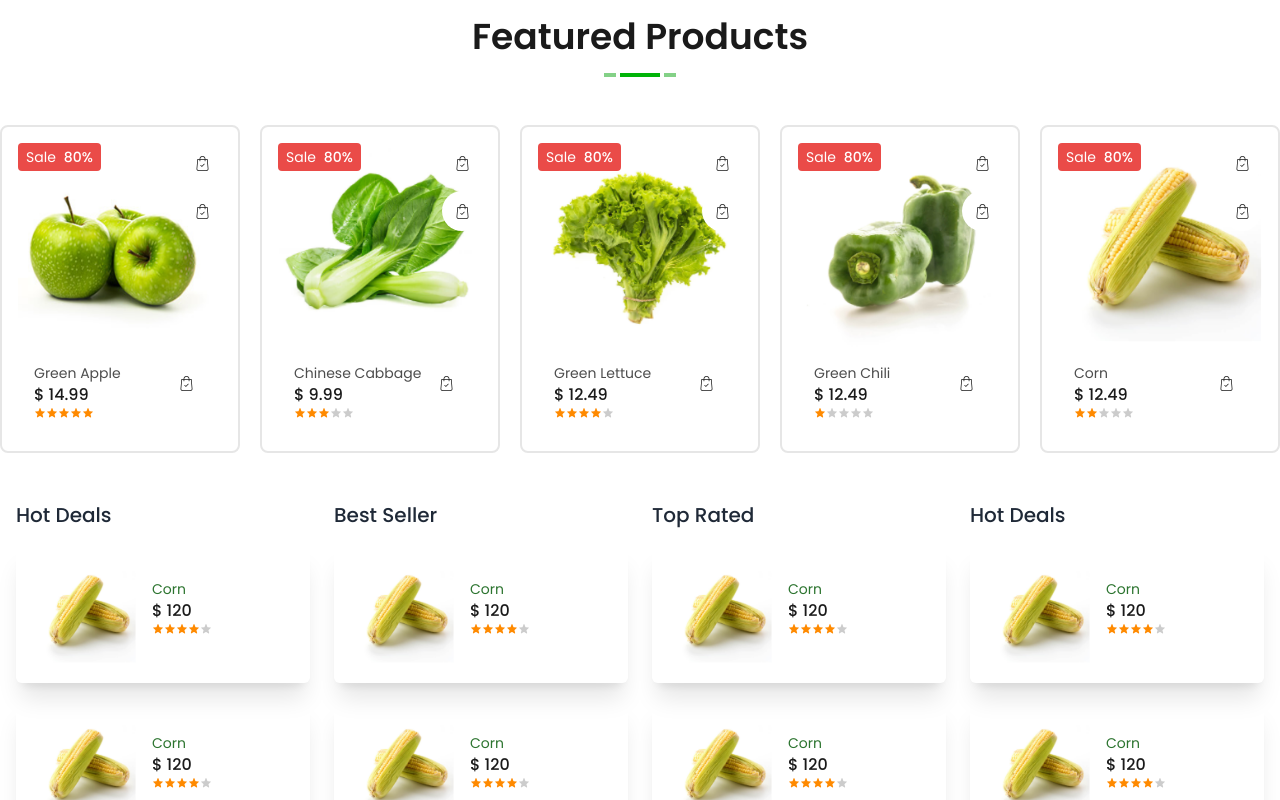
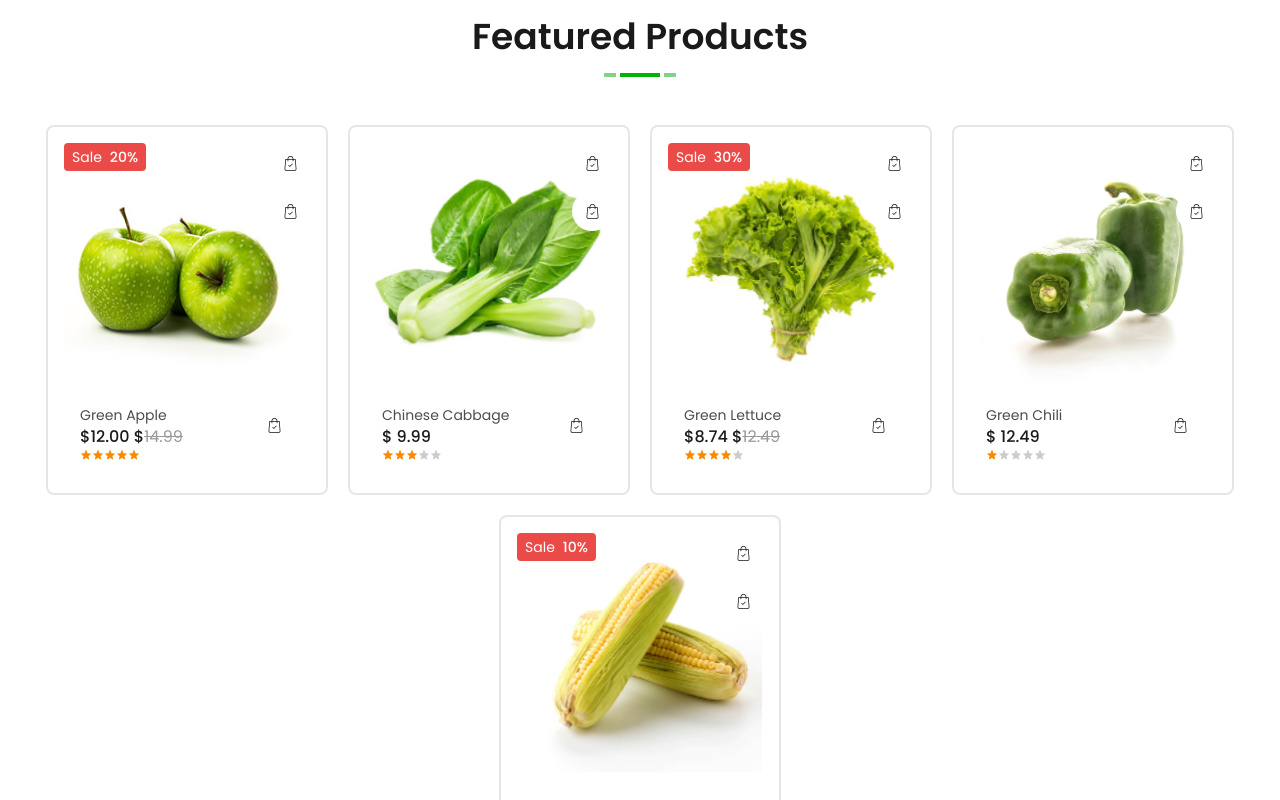
Before and after one commit to Shanto-prime/eco-bazar-nextjs, a Next.js app: page / in a window 1280 px wide. Shown: the part 1080-1880 px from the top of the page. Built offline with nearby package versions, Linux system fonts and the light colour scheme; some icons are missing.

Commit message:
products sale added

```diff
--- a/src/components/home/FeaturedProducts.jsx
+++ b/src/components/home/FeaturedProducts.jsx
@@ -9,7 +9,7 @@ export default function FeaturedProducts() {
         <div className="container mx-auto relative">
             <SectionHeader title="Featured Products" styleClass="text-gray-900" />
             <div className="my-12">
-                <div className="grid grid-cols-1 gap-5 md:grid-cols-2 lg:grid-cols-5 mx-auto container justify-items-center">
+                <div className="flex flex-row gap-5 justify-center items-center flex-wrap mx-auto container justify-items-center">
                     {featuredProduct.map((product) => (
                         <Product key={product.id} product={product}/>
                     ))}
--- a/src/components/partials/Product.jsx
+++ b/src/components/partials/Product.jsx
@@ -17,7 +17,12 @@ const Product = ({ product }) => {
                 <div className="p-4 flex justify-between">
                     <div className="">
                         <h3 className="text-sm text-gray-800">{product.name}</h3>
+                        {product.discount?
+                        ( <p className="font-medium text-gray-900">$<span>{product.discount.price_after_discount.toFixed(2)}</span>  $<span className="line-through font-normal text-gray-500">{product.price.toFixed(2)}</span></p>
+                        ):(
                         <p className="font-medium text-gray-900">$ <span>{product.price.toFixed(2)}</span></p>
+                        )}
+
                         <div className="flex flex-row">
                             {Array.from({ length: product.rating }).map((_, index) => (
                                 <Star key={index} />
@@ -39,10 +44,14 @@ const Product = ({ product }) => {
                         <ShoppingBag w={15} h={15} />
                     </button>
                 </div>
-                <div className="text-sm text-white flex flex-row py-1 px-2 rounded gap-2 absolute top-4 left-4 bg-red ">
-                    <p>Sale</p>
-                    <p className="font-medium">80%</p>
-                </div>
+                {product.discount?(
+
+                    <div className="text-sm text-white flex flex-row py-1 px-2 rounded gap-2 absolute top-4 left-4 bg-red ">
+                        <p>Sale</p>
+                        <p className="font-medium">{product.discount.percentage}%</p>
+                    </div>
+                ):(<></>)}
+
             </div>
         </>
     );
--- a/src/store/featuredProduct.json
+++ b/src/store/featuredProduct.json
@@ -4,7 +4,12 @@
       "image": "/apple.png",
       "name": "Green Apple",
       "price": 14.99,
-      "rating": 5
+      "rating": 5,
+      "discount": {
+        "percentage": 20,
+        "amount": 2.99,
+        "price_after_discount": 12.00
+      }
     },
     {
       "id": 2,
@@ -18,7 +23,12 @@
       "image": "/lettuce.png",
       "name": "Green Lettuce",
       "price": 12.49,
-      "rating": 4
+      "rating": 4,
+      "discount": {
+        "percentage": 30,
+        "amount": 3.75,
+        "price_after_discount": 8.74
+      }
     },
     {
       "id": 4,
@@ -32,6 +42,11 @@
       "image": "/corn.png",
       "name": "Corn",
       "price": 12.49,
-      "rating": 2
+      "rating": 2,
+      "discount": {
+        "percentage": 10,
+        "amount": 1.25,
+        "price_after_discount": 11.24
+      }
     }
   ]
```
